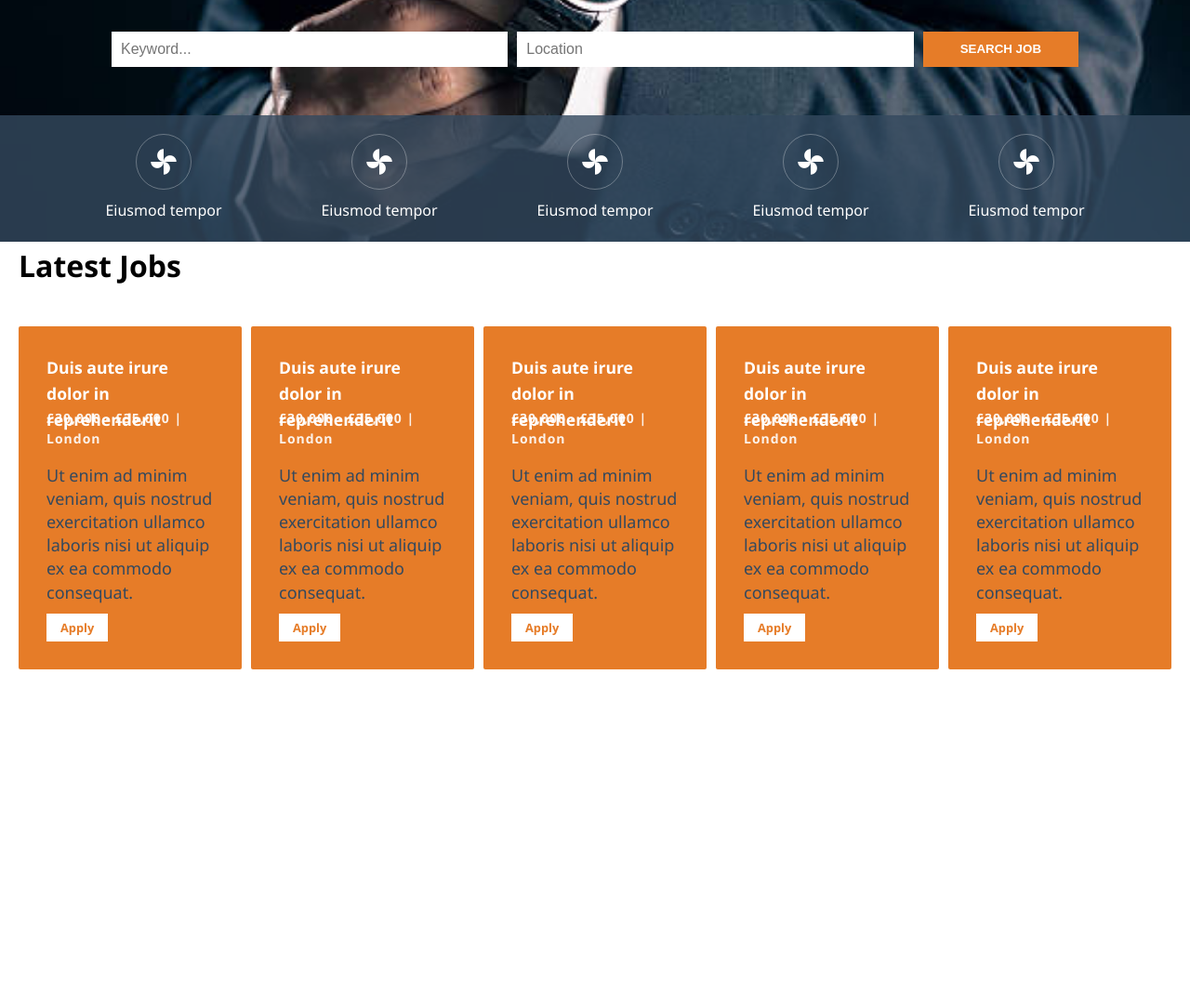
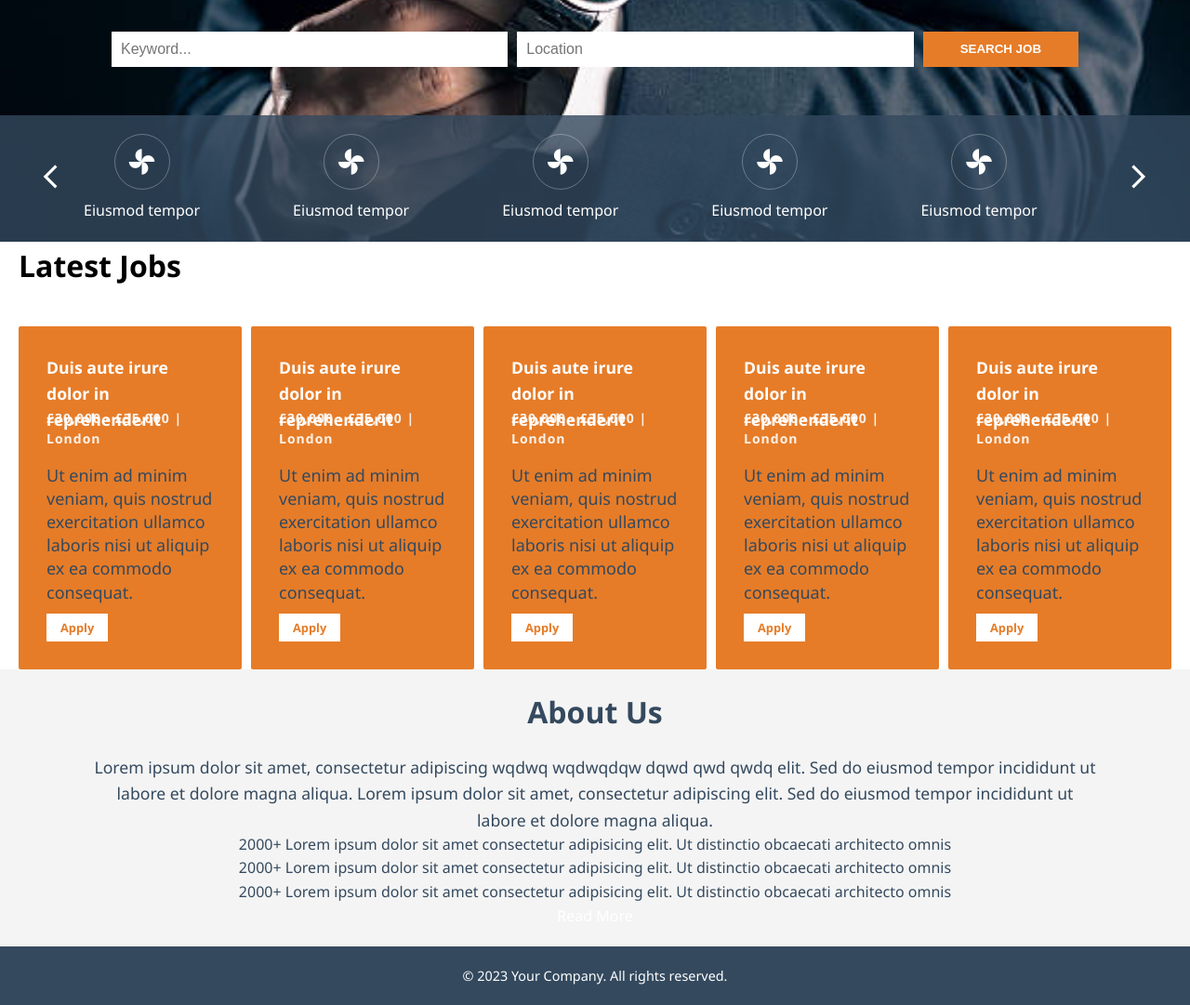
Before and after one commit to alifirfan03/access-asgn-html, a website built with Vite: page volcanic.html in a window 1280 px wide. Shown: the part 300-1381 px from the top of the page at 93% size. Before the commit the page ends 1020 px from the top, so only its background shows below. Built offline with nearby package versions, Linux system fonts and the light colour scheme.

Commit message:
added horizontal scroll bar

```diff
--- a/src/styles.scss
+++ b/src/styles.scss
@@ -145,20 +145,52 @@ ul{
 
 .slider-section {
     background-color: rgba($dark-blue, 0.8);
-    padding: 20px 20px;
+    padding: 20px 0px;
     margin-top: -136px;
     position: relative;
     z-index: 10;
 
+
+
+    .container {
+    overflow: hidden;
+    width: 100%;
+  }
+
     .card-wrapper {
     display: flex;
+    flex:1;
+    gap: 100px;
+    overflow: auto;
+    scroll-behavior: smooth;
     justify-content: space-around;
     align-items: center;
+    scroll-behavior: smooth;
     //padding-right: 60px;
+    &::-webkit-scrollbar {
+        display: none;
+    }
+  }
+
+  .nav-btn{
+    background: transparent;
+    border: none;
+    color: $white;
+    cursor: pointer;
+    padding: 10px;
+    z-index: 11;
+    transition: opacity 0.3s;
+    &:hover {
+    opacity: 0.7;
+  }
+  span{
+    font-size: 50px;
+  }
   }
 }
 
 .info-card {
+    flex: 0 0 auto;
   text-align: center;
   color: $white;
 
@@ -250,3 +282,36 @@ ul{
         line-height: 1.4;
     }
 }
+
+.about-us {
+  padding: 20px 20px;
+  background: $smoke;
+  color: $dark-blue;
+  width: 100%;
+  //margin: auto;
+
+  h2 { margin-bottom: 20px; font-size: 2rem; }
+  p { font-size: 1.1rem; max-width: 100%;  }
+
+  .container {
+    max-width: 100%;
+    padding: 0 60px;
+    margin: 0 auto;
+  }
+  .text-center {
+    text-align: center;
+
+  }
+}
+
+
+
+
+footer {
+  background: $dark-blue;
+  color: $white;
+  padding: 20px 0;
+  text-align: center;
+
+  p { margin: 0; font-size: 0.9rem; }
+}
--- a/volcanic.html
+++ b/volcanic.html
@@ -47,7 +47,10 @@
       </section>
 
       <section class="slider-section">
-        <div class="container">
+        <div class="container flex-between">
+          <button class="nav-btn prev" id="prevBtn">
+            <span class="material-symbols-outlined">chevron_left</span>
+          </button>
           <div class="card-wrapper">
 
             <div class="info-card">
@@ -92,10 +95,53 @@
               </div>
               <p>Eiusmod tempor</p>
             </div>
-
+            <div class="info-card">
+              <div class="icon-circle">
+                <span class="material-symbols-outlined">
+                  toys_fan
+                </span>
+              </div>
+              <p>Eiusmod tempor</p>
+            </div>
+            <div class="info-card">
+              <div class="icon-circle">
+                <span class="material-symbols-outlined">
+                  toys_fan
+                </span>
+              </div>
+              <p>Eiusmod tempor</p>
+            </div>
+            <div class="info-card">
+              <div class="icon-circle">
+                <span class="material-symbols-outlined">
+                  toys_fan
+                </span>
+              </div>
+              <p>Eiusmod tempor</p>
+            </div>
+            <div class="info-card">
+              <div class="icon-circle">
+                <span class="material-symbols-outlined">
+                  toys_fan
+                </span>
+              </div>
+              <p>Eiusmod tempor</p>
+            </div>
+            <div class="info-card">
+              <div class="icon-circle">
+                <span class="material-symbols-outlined">
+                  toys_fan
+                </span>
+              </div>
+              <p>Eiusmod tempor</p>
             </div>
 
           </div>
+          <button class="nav-btn next" id="nextBtn">
+            <span class="material-symbols-outlined">chevron_right</span>
+          </button>
+        </div>
+
       </section>
 
       <section class="latest-jobs container">
@@ -140,6 +186,32 @@
         </div>
     </section>
 
+    <section class="about-us">
+      <div class="container text-center">
+        <h2 class="section-title">About Us</h2>
+        <p>Lorem ipsum dolor sit amet, consectetur adipiscing wqdwq wqdwqdqw dqwd qwd qwdq  elit. Sed do eiusmod tempor incididunt ut labore et dolore magna aliqua.
+          Lorem ipsum dolor sit amet, consectetur adipiscing elit. Sed do eiusmod tempor incididunt ut labore et dolore magna aliqua.
+        </p>
+
+        <div class="about-grid">
+          <div class="about-item">
+            <span class="number">2000+</span>
+            <span class="number">Lorem ipsum dolor sit amet consectetur adipisicing elit. Ut distinctio obcaecati architecto omnis </span>
+          </div>
+          <div class="about-item">
+            <span class="number">2000+</span>
+            <span class="number">Lorem ipsum dolor sit amet consectetur adipisicing elit. Ut distinctio obcaecati architecto omnis </span>
+          </div>
+          <div class="about-item">
+            <span class="number">2000+</span>
+            <span class="number">Lorem ipsum dolor sit amet consectetur adipisicing elit. Ut distinctio obcaecati architecto omnis </span>
+          </div>
+        </div>
+        <a href="#" class="btn-outline">Read More</a>
+
+      </div>
+    </section>
+
 
 
 
@@ -166,7 +238,39 @@
 
 
 
+
+    <footer>
+      <div class="container">
+        <p>&copy; 2023 Your Company. All rights reserved.</p>
+      </div>
+    </footer>
+
+
+
     <div id="app"></div>
     <script type="module" src="/src/main.js"></script>
   </body>
 </html>
+
+<script>
+  const prevBtn = document.getElementById('prevBtn');
+  const nextBtn = document.getElementById('nextBtn');
+  const cardWrapper = document.querySelector('.card-wrapper');
+
+  const scrollAmount = 500;
+
+  nextBtn.addEventListener('click', () => {
+    cardWrapper.scrollLeft += scrollAmount;
+  });
+
+  prevBtn.addEventListener('click', () => {
+    cardWrapper.scrollLeft -= scrollAmount;
+  });
+
+  cardWrapper.addEventListener('scroll', () => {
+    const maxScrollLeft = cardWrapper.scrollWidth - cardWrapper.clientWidth;
+    prevBtn.style.opacity = cardWrapper.scrollLeft <= 0 ? "0.3" : "1";
+    nextBtn.style.opacity = cardWrapper.scrollLeft >= maxScrollLeft ? "0.3" : "1";
+  });
+
+</script>
```
Lines whose indentation alone changed are shown as unchanged.
